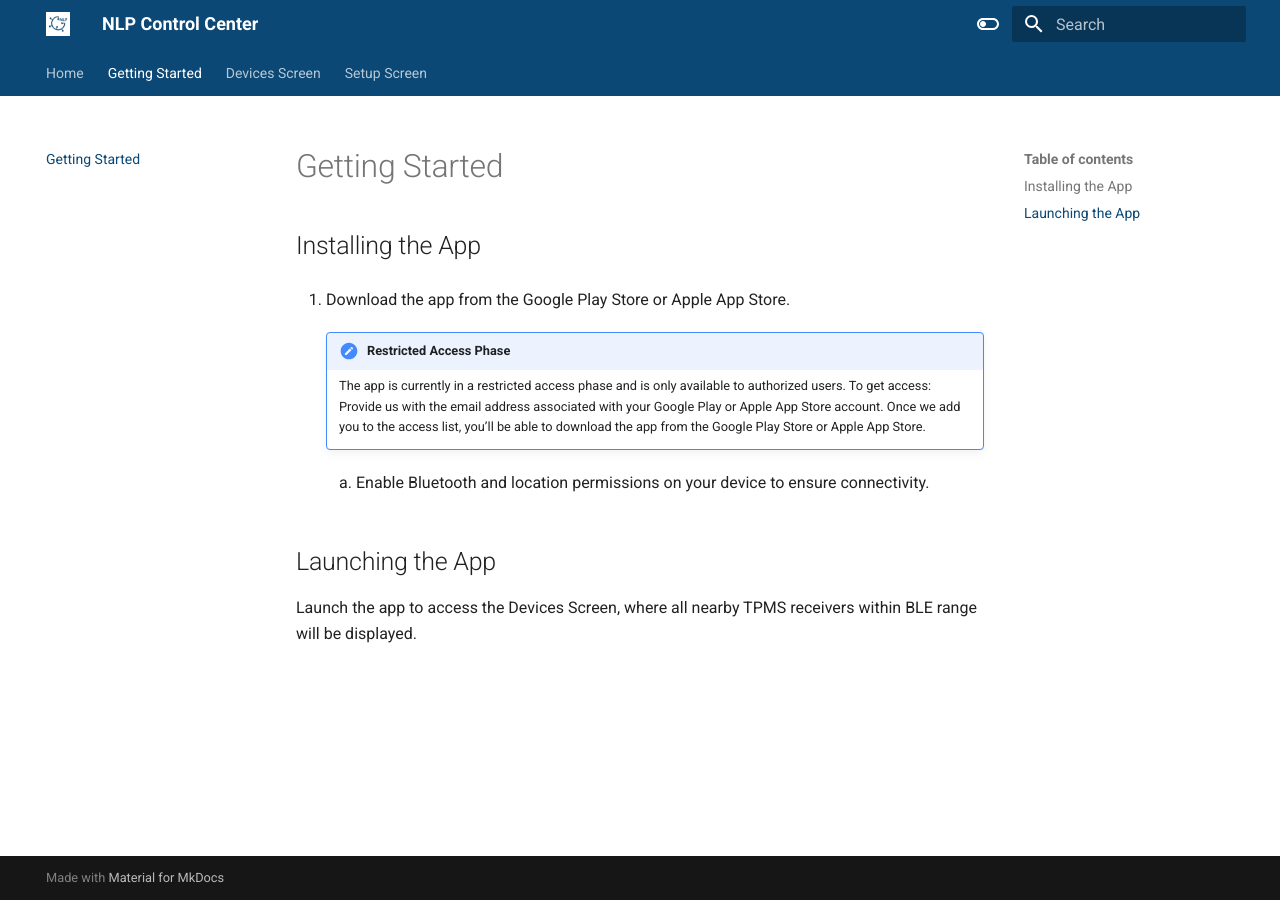
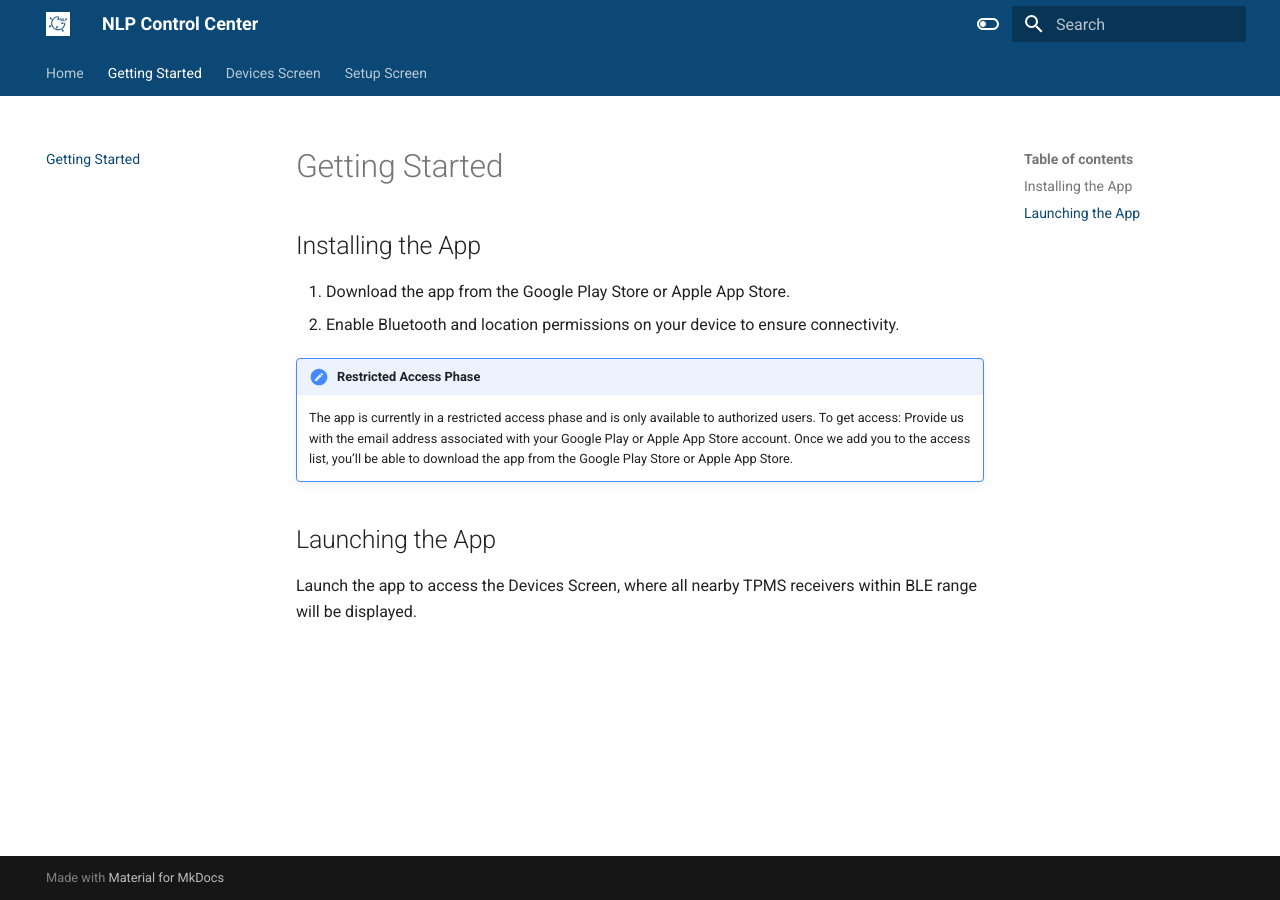
Before and after one commit to KorbiNeosens/nlp_app_manual, an MkDocs documentation site: the page built from docs/getting-started.md, in a window 1280 px wide. Built offline with MkDocs 1.6.1 and Material for MkDocs 9.7.7, drawn with Linux system fonts in a browser that asks for light colours.

```diff
--- a/docs/getting-started.md
+++ b/docs/getting-started.md
@@ -6,13 +6,13 @@
 ## Installing the App
 
  1. Download the app from the Google Play Store or Apple App Store.
+ 2. Enable Bluetooth and location permissions on your device to ensure connectivity.
 
-    !!! note "Restricted Access Phase"
+!!! note "Restricted Access Phase"
 
-        The app is currently in a restricted access phase and is only available to authorized users. To get access:
-        Provide us with the email address associated with your Google Play or Apple App Store account.
-        Once we add you to the access list, you’ll be able to download the app from the Google Play Store or Apple App Store.
- 2. Enable Bluetooth and location permissions on your device to ensure connectivity.
+    The app is currently in a restricted access phase and is only available to authorized users. To get access:
+    Provide us with the email address associated with your Google Play or Apple App Store account.
+    Once we add you to the access list, you’ll be able to download the app from the Google Play Store or Apple App Store.
 
 ## Launching the App
 
```
